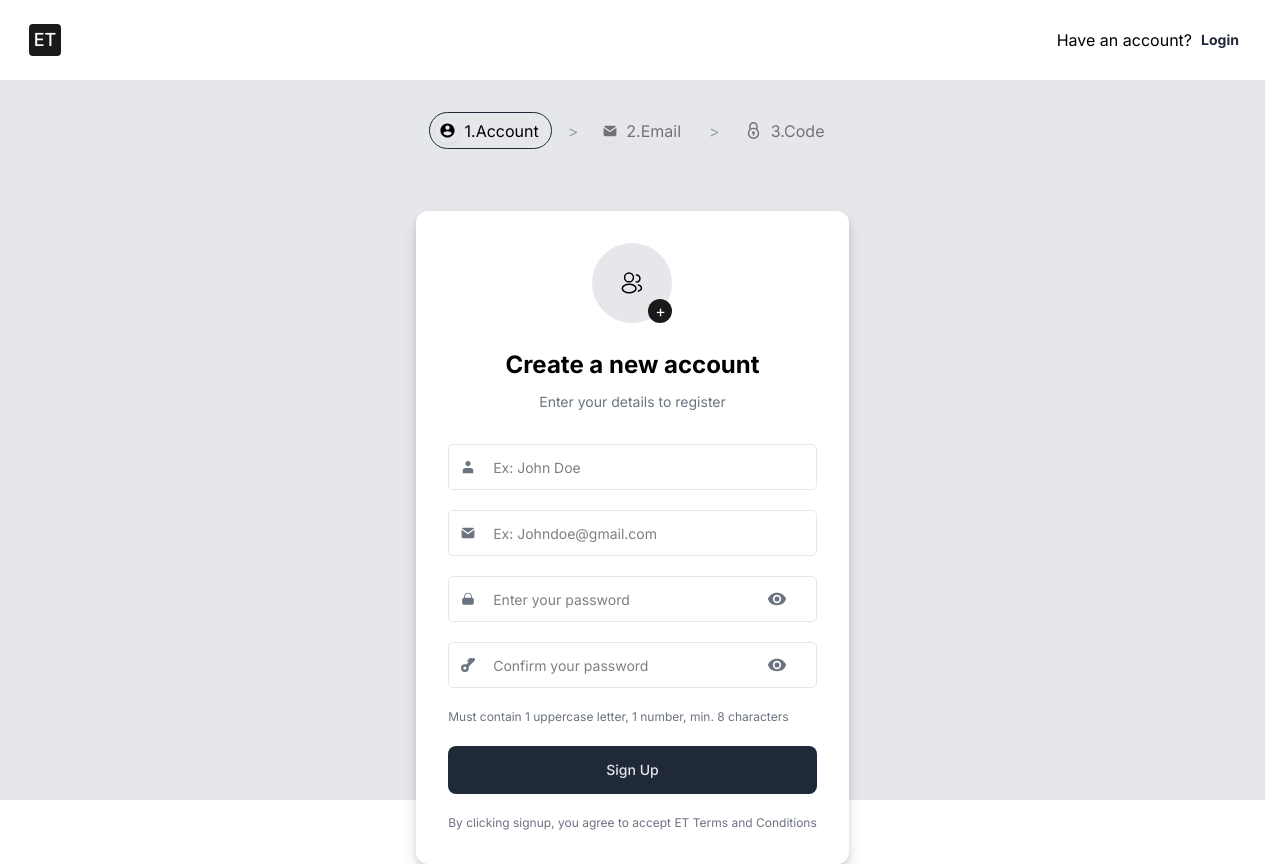
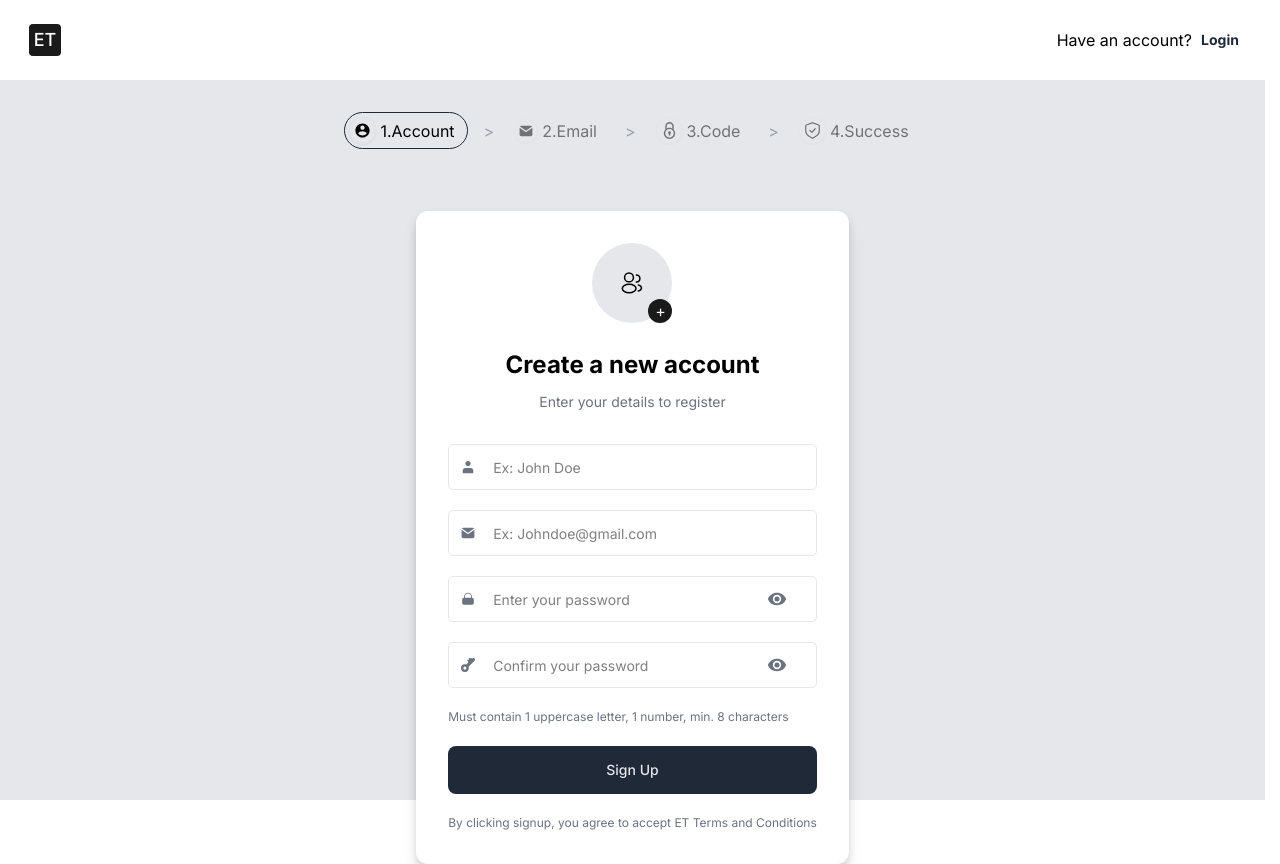
Before and after one commit to Dmytro-Doronin/EquipTrack, a Next.js app in the folder client/: page /signup in a window 1280 px wide. Built offline with nearby package versions, Linux system fonts and the light colour scheme.

Commit message:
feat: start comfitm success page

```diff
--- a/client/app/(public)/signup/code/ui/SignupCodePage.tsx
+++ b/client/app/(public)/signup/code/ui/SignupCodePage.tsx
@@ -1,4 +1,6 @@
 'use client';
+
+import { useRouter } from 'next/navigation';
 
 import { VerificationCodeForm } from '@/components/forms/verificationCodeForm/VerificationCodeForm';
 import { useSignupStepGuard } from '@/hooks/useSignupStepGuard';
@@ -6,8 +8,15 @@ import { useSignupFlowStore } from '@/stores/signupFlow.store';
 
 export const SignupCodePage = () => {
     const maxAllowedStep = useSignupFlowStore((state) => state.maxAllowedStep);
+    const router = useRouter();
+    const setMaxAllowedStep = useSignupFlowStore((state) => state.setMaxAllowedStep);
 
     useSignupStepGuard('code', maxAllowedStep);
 
-    return <VerificationCodeForm />;
+    const onSubmit = () => {
+        setMaxAllowedStep('success-verification');
+        router.push('/signup/success-verification');
+    };
+
+    return <VerificationCodeForm onSubmit={onSubmit} />;
 };
--- /dev/null
+++ b/client/app/(public)/signup/success-verification/page.tsx
@@ -0,0 +1,5 @@
+import { SuccessVerification } from '@/components/successVerification/SuccessVerification';
+
+export default function SuccessVerificationPage() {
+    return <SuccessVerification />;
+}
--- /dev/null
+++ b/client/components/icons/SecureSuccess.tsx
@@ -0,0 +1,28 @@
+import {
+    type Ref,
+    type SVGProps,
+    forwardRef,
+    memo,
+    type MemoExoticComponent,
+    type ForwardRefExoticComponent,
+} from 'react';
+const SvgComponent = (props: SVGProps<SVGSVGElement>, ref: Ref<SVGSVGElement>) => (
+    <svg
+        fill="#000000"
+        width="17px"
+        height="17px"
+        viewBox="0 0 35 35"
+        data-name="Layer 2"
+        id="Layer_2"
+        ref={ref}
+        {...props}
+    >
+        <path d="M17.5,34.44A3.07,3.07,0,0,1,15.89,34L9.82,30.45A14.79,14.79,0,0,1,2.25,17.7V8A3.2,3.2,0,0,1,4.34,5L16.4.57a3.2,3.2,0,0,1,2.2,0L30.66,5a3.2,3.2,0,0,1,2.09,3V17.7a14.79,14.79,0,0,1-7.57,12.75L19.11,34A3.07,3.07,0,0,1,17.5,34.44Zm0-31.56a.67.67,0,0,0-.24,0L5.2,7.33A.69.69,0,0,0,4.75,8V17.7a12.3,12.3,0,0,0,6.33,10.59l6.07,3.56a.73.73,0,0,0,.7,0l6.07-3.56h0A12.3,12.3,0,0,0,30.25,17.7V8a.69.69,0,0,0-.45-.65L17.74,2.92A.67.67,0,0,0,17.5,2.88Z" />
+        <path d="M16.4,22.35a1.3,1.3,0,0,1-.81-.29l-4.27-3.6a1.25,1.25,0,0,1,1.61-1.92l3.35,2.82L22,13.06a1.25,1.25,0,0,1,1.86,1.68l-6.48,7.2A1.27,1.27,0,0,1,16.4,22.35Z" />
+    </svg>
+);
+const SvgIcon = memo(forwardRef(SvgComponent)) as MemoExoticComponent<
+    ForwardRefExoticComponent<SVGProps<SVGSVGElement>>
+>;
+
+export default SvgIcon;
--- /dev/null
+++ b/client/components/successVerification/SuccessVerification.tsx
@@ -0,0 +1,10 @@
+'use client';
+import { useSignupStepGuard } from '@/hooks/useSignupStepGuard';
+import { useSignupFlowStore } from '@/stores/signupFlow.store';
+
+export const SuccessVerification = () => {
+    const maxAllowedStep = useSignupFlowStore((state) => state.maxAllowedStep);
+    useSignupStepGuard('success-verification', maxAllowedStep);
+
+    return <div>asd</div>;
+};
--- a/client/lib/constants/signupSteps.tsx
+++ b/client/lib/constants/signupSteps.tsx
@@ -1,6 +1,7 @@
 import Account from '@/components/icons/Account';
 import Envelope from '@/components/icons/Envelope';
 import Secure from '@/components/icons/Secure';
+import SecureSuccess from '@/components/icons/SecureSuccess';
 
 export const SIGNUP_STEPS = [
     {
@@ -24,6 +25,13 @@ export const SIGNUP_STEPS = [
         icon: Secure,
         order: 2,
     },
+    {
+        key: 'success-verification',
+        label: 'Success',
+        path: '/signup/success-verification',
+        icon: SecureSuccess,
+        order: 3,
+    },
 ] as const;
 
 export type SignupStepKey = (typeof SIGNUP_STEPS)[number]['key'];
--- a/client/utils/signupStep.ts
+++ b/client/utils/signupStep.ts
@@ -4,6 +4,7 @@ export const SIGNUP_STEP_ORDER: Record<SignupStepKey, number> = {
     signup: 0,
     'verify-email': 1,
     code: 2,
+    'success-verification': 3,
 };
 
 export const isStepAvailable = (step: SignupStepKey, maxAllowedStep: SignupStepKey) => {
@@ -21,6 +22,8 @@ export const getNextStep = (step: SignupStepKey): SignupStepKey | null => {
         case 'verify-email':
             return 'code';
         case 'code':
+            return 'success-verification';
+        case 'success-verification':
             return null;
         default:
             return null;
```
